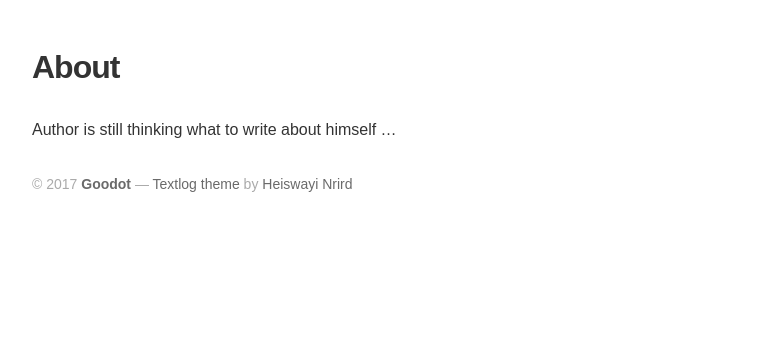
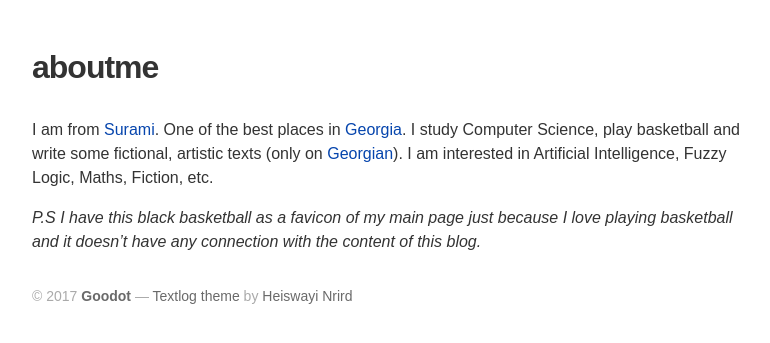
Before and after one commit to goodot/goodot.github.io, a Jekyll site: the page built from about.md, in a window 1280 px wide. Shown: the top 343 px of the page, without its empty margins (8-778 px from the left). Built offline with Jekyll 4.4.1, drawn with Linux system fonts in a browser that asks for light colours; some web fonts are replaced.

Commit message:
Updated about.md

```diff
--- a/about.md
+++ b/about.md
@@ -1,6 +1,8 @@
 ---
 layout: page
-title: About
+title: aboutme
 published: true
 ---
-Author is still thinking what to write about himself ...
+I am from [Surami](https://en.wikipedia.org/wiki/Surami). One of the best places in [Georgia](https://en.wikipedia.org/wiki/Georgia_%28country%29). I study Computer Science, play basketball and write some fictional, artistic texts (only on [Georgian](https://en.wikipedia.org/wiki/Georgian_language)). I am interested in Artificial Intelligence, Fuzzy Logic, Maths, Fiction, etc.
+
+_P.S I have this black basketball as a favicon of my main page just because I love playing basketball and it doesn't have any connection with the content of this blog._
```
